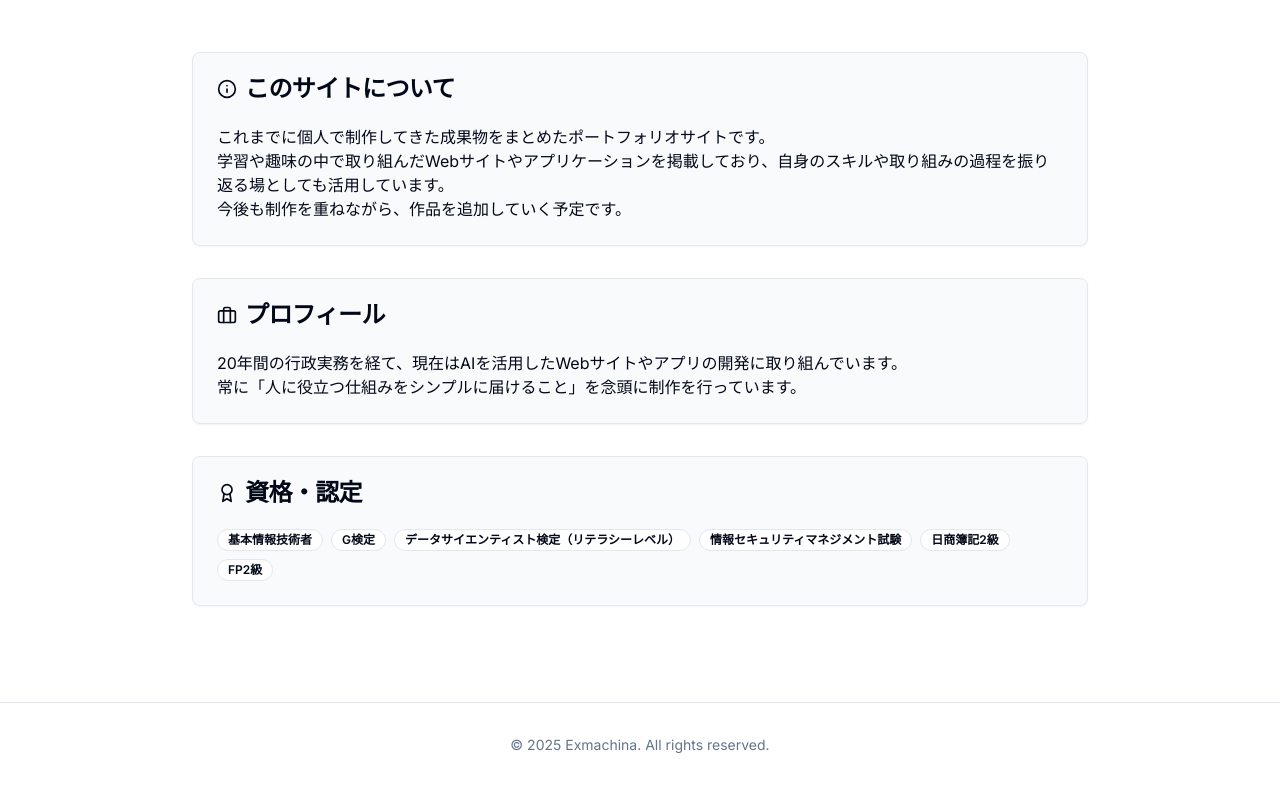
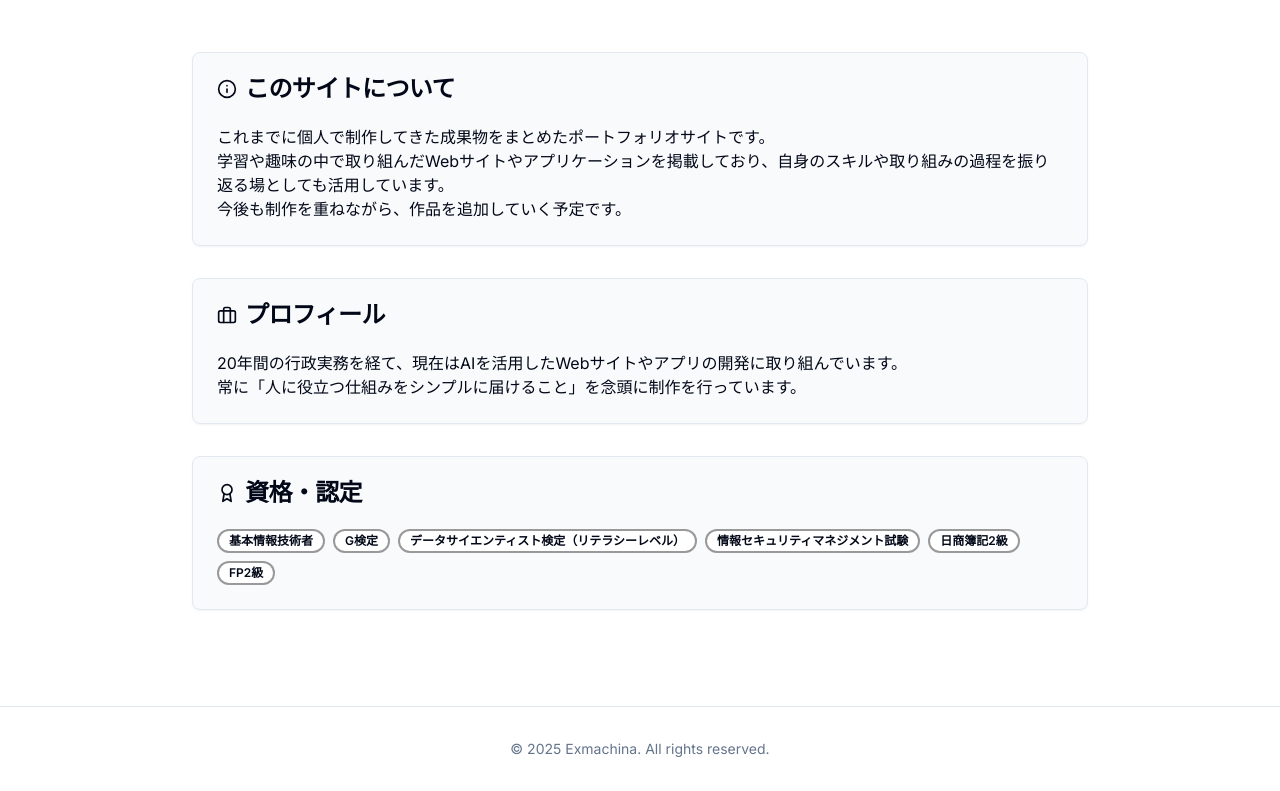
Before and after one commit to ekumaki/my-portfolio, a Next.js app: page / in a window 1280 px wide. Shown: the part 1320-2111 px from the top of the page. Built offline with nearby package versions, Linux system fonts and the light colour scheme.

Commit message:
style(about): 資格タグの枠線を強調（border-2 + ライトは黒系/ダークは白系）

```diff
--- a/app/page.tsx
+++ b/app/page.tsx
@@ -125,12 +125,12 @@ export default function HomePage() {
               </CardHeader>
               <CardContent>
                 <div className="flex flex-wrap gap-2">
-                  <Badge variant="outline" className="bg-white dark:bg-black">基本情報技術者</Badge>
-                  <Badge variant="outline" className="bg-white dark:bg-black">G検定</Badge>
-                  <Badge variant="outline" className="bg-white dark:bg-black">データサイエンティスト検定（リテラシーレベル）</Badge>
-                  <Badge variant="outline" className="bg-white dark:bg-black">情報セキュリティマネジメント試験</Badge>
-                  <Badge variant="outline" className="bg-white dark:bg-black">日商簿記2級</Badge>
-                  <Badge variant="outline" className="bg-white dark:bg-black">FP2級</Badge>
+                  <Badge variant="outline" className="bg-white dark:bg-black border-2 border-black/40 dark:border-white/60">基本情報技術者</Badge>
+                  <Badge variant="outline" className="bg-white dark:bg-black border-2 border-black/40 dark:border-white/60">G検定</Badge>
+                  <Badge variant="outline" className="bg-white dark:bg-black border-2 border-black/40 dark:border-white/60">データサイエンティスト検定（リテラシーレベル）</Badge>
+                  <Badge variant="outline" className="bg-white dark:bg-black border-2 border-black/40 dark:border-white/60">情報セキュリティマネジメント試験</Badge>
+                  <Badge variant="outline" className="bg-white dark:bg-black border-2 border-black/40 dark:border-white/60">日商簿記2級</Badge>
+                  <Badge variant="outline" className="bg-white dark:bg-black border-2 border-black/40 dark:border-white/60">FP2級</Badge>
                 </div>
               </CardContent>
             </Card>
```
